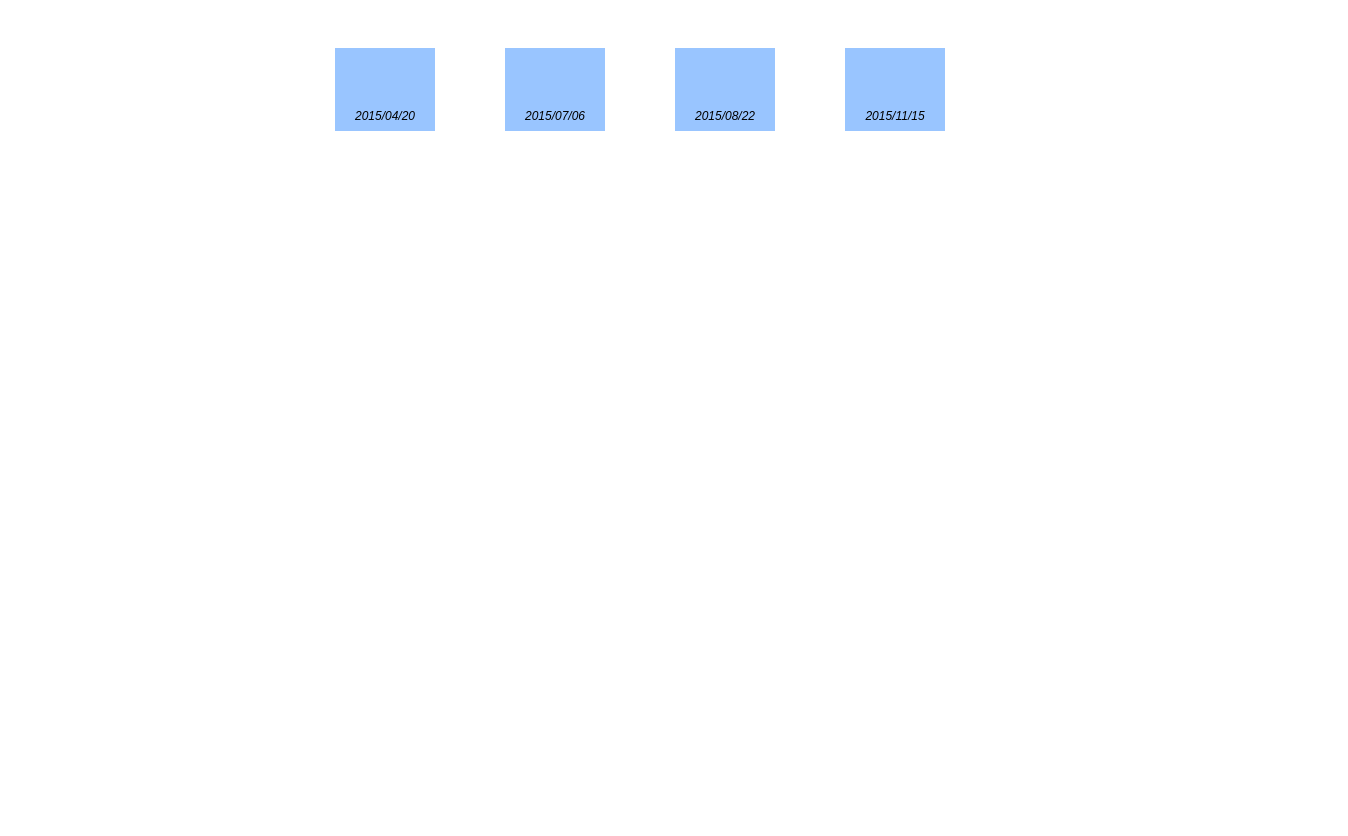
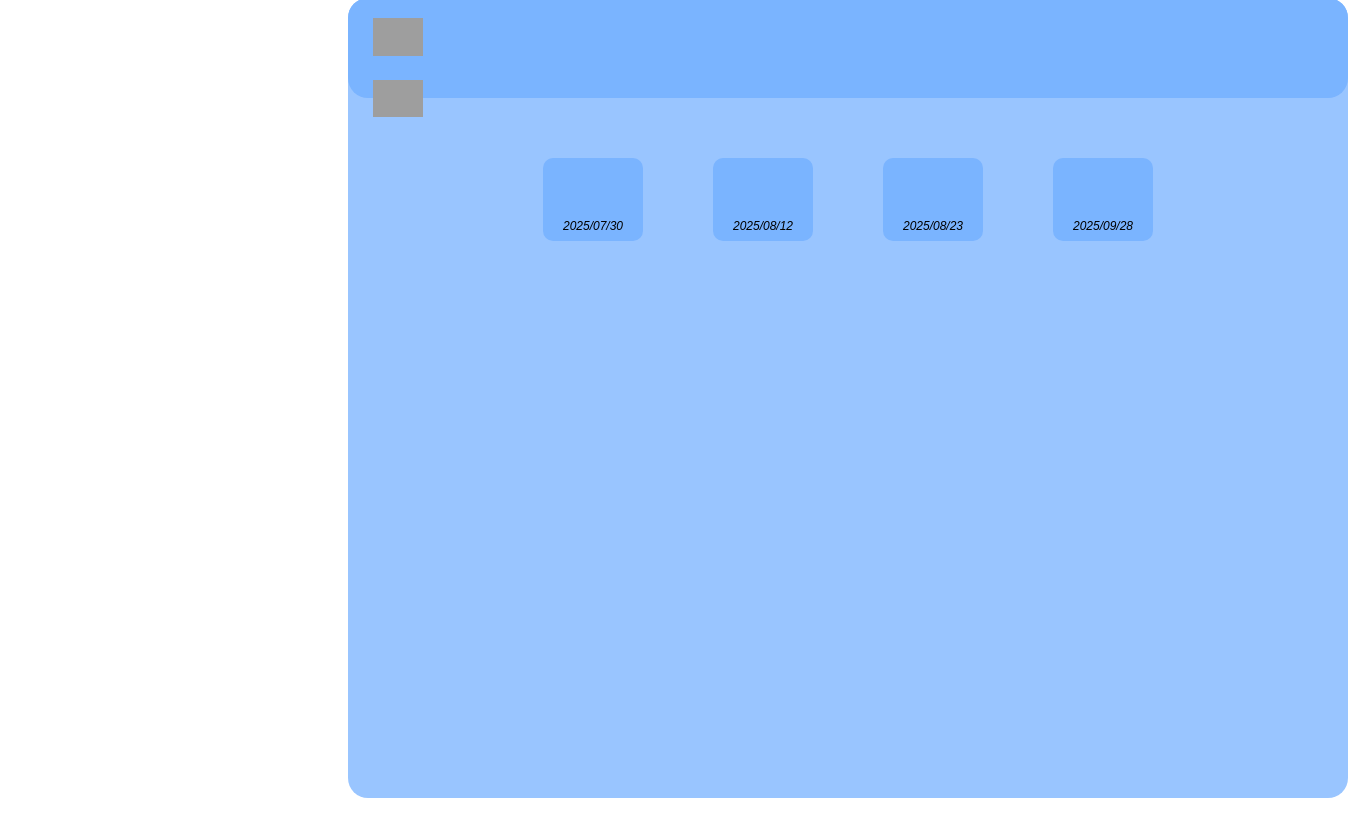
Before and after one commit to HK4648/harmonic-collection, a plain HTML site: page entry-3/index.html in a window 1280 px wide. Shown: the whole page, 1348 px wide, since content can reach past the window. Before the commit the page ends 800 px from the top, so only its background shows below. Drawn offline with Linux system fonts and the light colour scheme; grey boxes are pictures that could not be loaded; a web font is replaced by a local one.

Commit message:
due10/21

```diff
--- a/entry-3/index.html
+++ b/entry-3/index.html
@@ -10,13 +10,20 @@
   <link rel="stylesheet" href="style.css">
 </head>
 <body>
+  <div class="outerbox" href="#">
+      <span class="center-me"></span>
+      <div class="topbox" href="top">
+        <img src="https://upload.wikimedia.org/wikipedia/commons/c/ca/Transparent_X.png" alt="x" />
+          <a id = "sound-icon"><img src = "https://icon2.cleanpng.com/20180901/wel/kisspng-computer-icons-portable-network-graphics-scalable-message-menu-system-notification-px-svg-png-icon-f-5b8ac63999a940.5994170515358213696294.jpg"></a>
+      </div>
+      <div class="folders">
+        <div class="album">2025/07/30</div>
+        <div class="album">2025/08/12</div>
+        <div class="album">2025/08/23</div>
+        <div class="album">2025/09/28</div>
+      </div>
+  </div>
 
-  <div class="folders">
-    <div class="album">2015/04/20</div>
-    <div class="album">2015/07/06</div>
-    <div class="album">2015/08/22</div>
-    <div class="album">2015/11/15</div>
-  </div>
 
 </body>
 </html>
--- a/entry-3/style.css
+++ b/entry-3/style.css
@@ -13,13 +13,15 @@ body {
   flex-wrap: wrap;
   justify-content: flex-start;
   gap: 70px;
+  margin-top: 60px;
   justify-content: center;
 }
 
 .album {
   width: 100px;
   height: 75px;
-  background-color: #99C5FF;
+  background-color: #7AB4FF;
+  border-radius: 10px;
   font-style: italic;
   font-family: 'Bitcount Prop Single Ink', sans-serif;
   font-size: 12px;
@@ -29,3 +31,36 @@ body {
   justify-content: center;
   padding-bottom: 8px;
 }
+
+.outerbox{
+  background-color:#99C5FF;
+  text-align:center;
+  width:1000px;
+  height:800px;
+  margin-left: 300px;
+  margin-top: 30px;
+  border-radius: 20px;
+}
+
+.topbox {
+    background-color: #7AB4FF;
+    text-align: center;
+    width: 1000px;
+    height: 100px;
+    margin-top: -80px;
+    border-radius: 20px;
+}
+
+img {
+    margin-right: 900px;
+    margin-top: 20px;
+    width: 5%;
+    height: auto;
+}
+
+.sound-icon {
+    margin-left: 900px;   /* why is it not working??? bot icons are just on the left, but why? */
+    margin-top: 20px;
+    width: 5%;
+    height: auto;
+}
--- /dev/null
+++ b/entry-4/style.css
@@ -0,0 +1,56 @@
+@import url('https://fonts.googleapis.com/css2?family=Bitcount+Prop+Single+Ink:wght@100..900&display=swap');
+
+.outerbox{
+  background-color:#99C5FF;
+  text-align:center;
+  width:1000px;
+  height:800px;
+  margin-left: 300px;
+  margin-top: 30px;
+  border-radius: 20px;
+}
+
+.topbox {
+    background-color: #7AB4FF;
+    text-align: center;
+    width: 1000px;
+    height: 100px;
+    margin-top: -80px;
+    border-radius: 20px;
+}
+
+img {
+    margin-right: 900px;
+    margin-top: 20px;
+    width: 5%;
+    height: auto;
+}
+
+.sound-icon {
+    margin-left: -900px;   /* why is it not working??? bot icons are just on the left, but why? */
+    margin-top: 20px;
+    width: 5%;
+    height: auto;
+}
+
+
+.center-me{
+    font-family: 'Bitcount Prop Single Ink', sans-serif;
+    display:inline-block;
+    padding: 30px;
+}
+
+.gallery {
+    display: inline-block;
+    border: 1px solid #004BAD;
+    margin: 5px;
+}
+
+.gallery .description {
+    padding: 10px;
+    text-align: center;
+}
+
+.gallery:hover {
+    border: 1px solid #004BAD;
+}
```
Also changed, not shown: entry-1/index.html (+6 -4 lines), entry-1/style.css (+8 -0 lines), entry-4/index.html (added, +37 -0 lines), image folder/hkbdaydinner.JPG (added), image folder/hkbdayselfie.JPG (added), image folder/hkbdayselfieirene.JPG (added), 2 other files.
